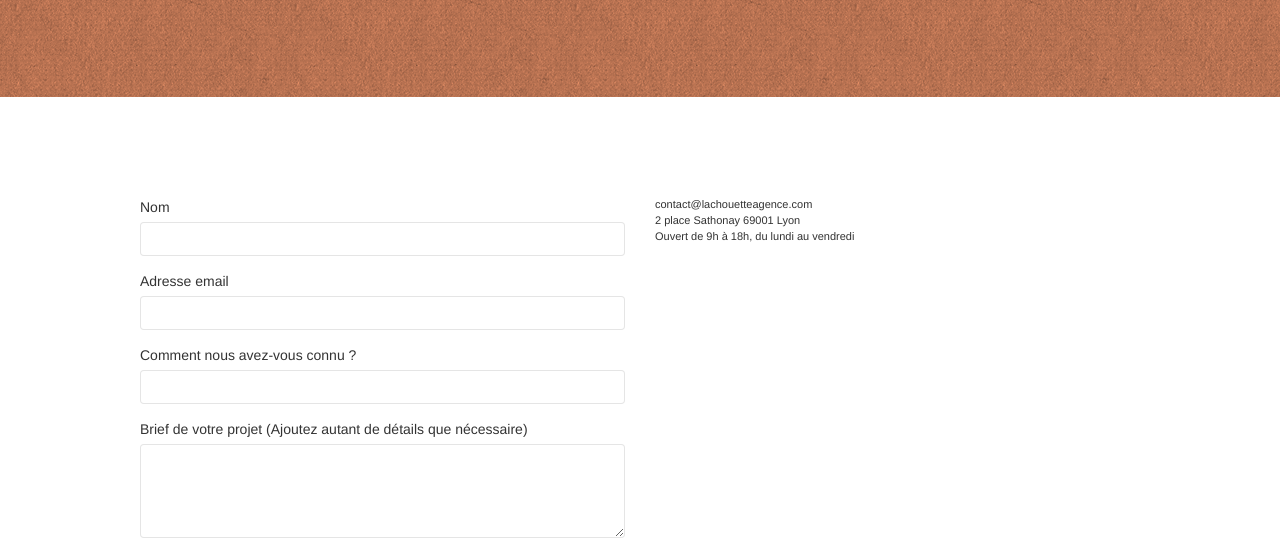
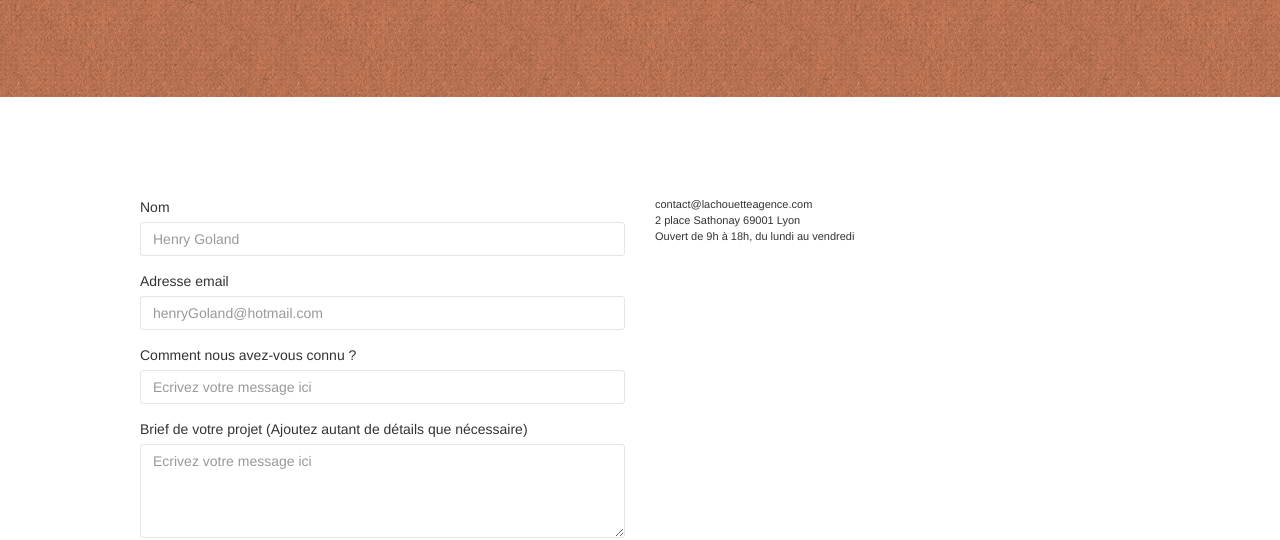
Before and after one commit to Brian10-web/ROUYRE_Brian_4_100421, a plain HTML site: page page2.html in a window 1280 px wide. Shown: the part 264-804 px from the top of the page. Drawn offline with nearby package versions, Linux system fonts and the light colour scheme; files that its build step writes are made by us from their sources; a script that the page names is missing.

Commit message:
placeholder formulaire

```diff
--- a/page2.html
+++ b/page2.html
@@ -83,24 +83,24 @@
 						<label>
 							Nom
 						</label>
-						<input id="name" class="form-control" required name="Name" />
+						<input id="name" class="form-control" required name="Name" placeholder="Henry Goland" />
 					</div>
 					<div class="form-group">
 						<label>
 							Adresse email
 						</label>
-						<input id="email" class="form-control" type="email" required name="Email" />
+						<input id="email" class="form-control" type="email" required name="Email" placeholder="henryGoland@hotmail.com"/>
 					</div>
 					<div class="form-group">
 						<label>
 							Comment nous avez-vous connu ?
 						</label>
-						<input class="form-control" type="email" required id="input_504" name="Control" />
+						<input class="form-control" type="email" required id="input_504" name="Control" placeholder="Ecrivez votre message ici"/>
 					</div>
 					<div class="form-group">
 						<label>
 							Brief de votre projet (Ajoutez autant de détails que nécessaire)<br>
-						</label><textarea id="message" class="form-control" rows="4" cols="50" required name="Message"></textarea>
+						</label><textarea id="message" class="form-control" rows="4" cols="50" required name="Message" placeholder="Ecrivez votre message ici"></textarea>
 					</div>
 					<button class="bloc-button btn btn-lg btn-block cta-hero btn-atomic-tangerine" type="submit">
 						Envoyer
```
